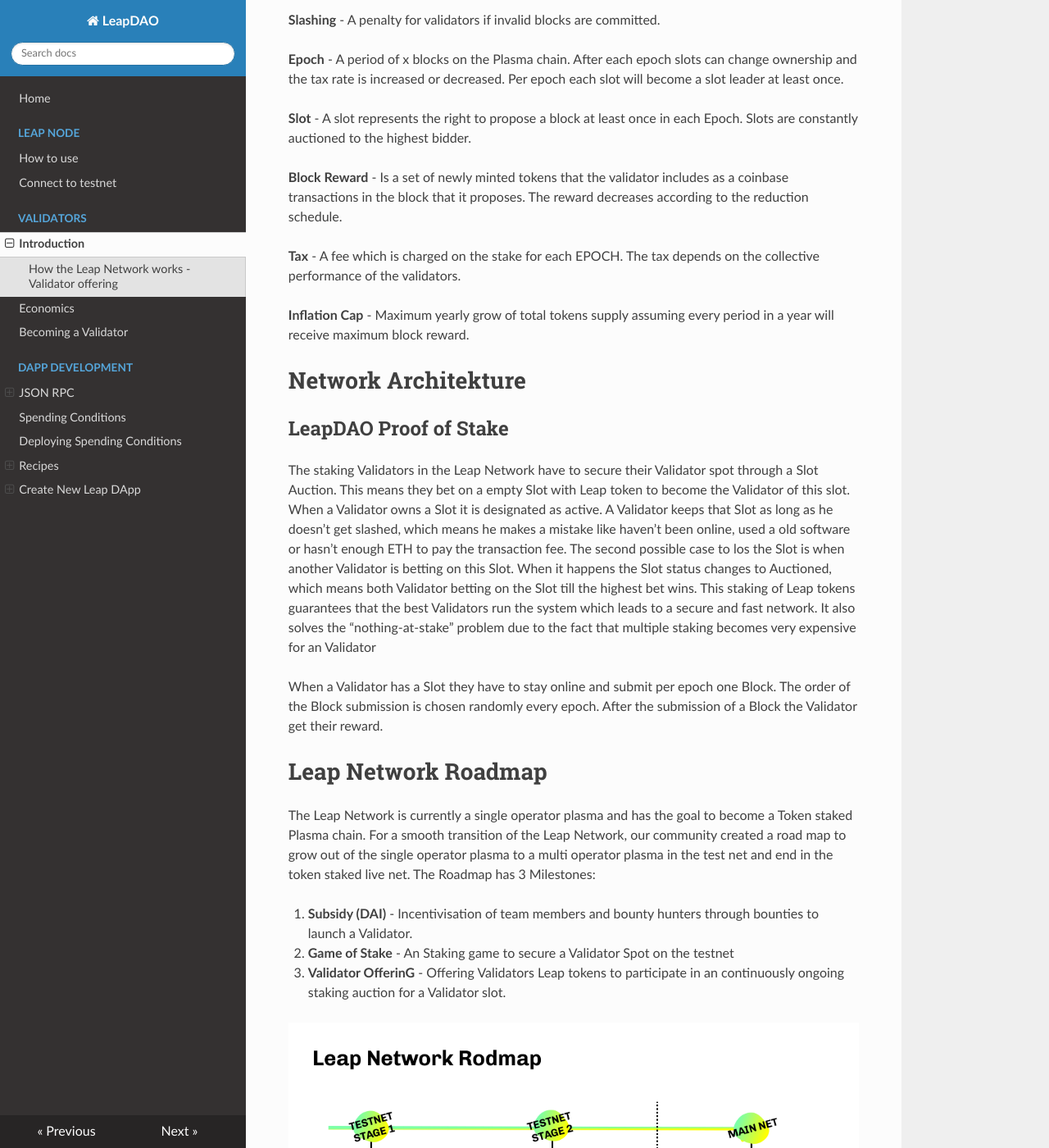
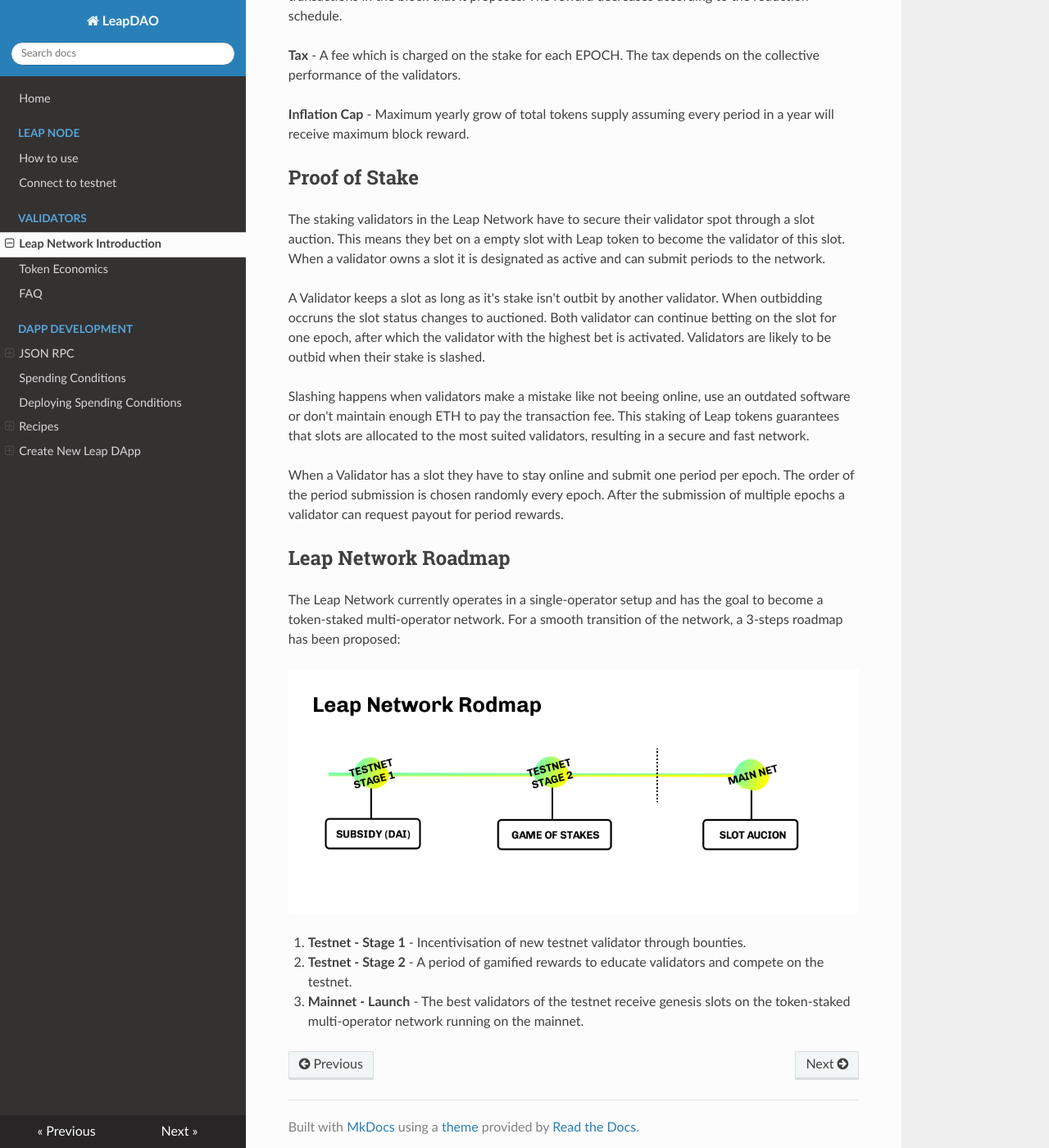
Before and after one commit to leapdao/docs, an MkDocs documentation site: the page built from docs/validators/general.md, in a window 1280 px wide and 1400 px high, scrolled down 1446 px. Shown: the whole window at 82% size. Built offline with MkDocs 1.6.1, drawn with Linux system fonts in a browser that asks for light colours; nearby versions of some CDN libraries; some of the changed text lies outside the part shown.

```diff
--- a/docs/validators/general.md
+++ b/docs/validators/general.md
@@ -1,21 +1,17 @@
-# Introduction
 
-## How the  Leap Network works - Validator offering
+## Network Scalability
 
-LeapDAO is a decentralized autonomous organisation behind the Leap Network creating a scalable second layer solution for the Ethereum Blockchain. The Holacracy managed DAO has over 200 members world wide developing and maintaining the Network, to host a various dapp use cases by increasing the capacity of Ethereum as well as widening the scope of possible Dapps in the Ethereum ecosystem.
-
->“We develop Plasma Leap, a scaling technology to deliver
->scalability as global public utility to the Ethereum main-net.”
-
-The Leap Network creates scalability through a plasma layer two solution with proof of stake. Scalability is achieved through the hashing of 4000 Transactions in one Block with a Block Time of 2 - 4 seconds on the Plasma Chain. Then the maximal amount of 32 Blocks get stamped on the Ethereum main - net every 1 - 2 min. (the Blocktime of Ethereum). This makes it possible to have an awesome scalability with 1000 transactions per second and less than 4 sec. per Transactions.
+Scalability is achieved through the hashing of up to 4000 transactions in one block with a block time of 2 - 4 seconds on the Plasma chain. Then 32 Plasma-blocks get "anchored" on the Ethereum network every 1 - 2 min as Periods. The compression of many transactions into a single hash which get's submitted to the root chain enables the described scalability.
 
 ![Plasma Network](/img/val-img1.jpg "Description of the Plasma Network")
 
-Every Validator earns one Period reward during one Epoch. The length of the one Epoch depends on the amount of Validator slots. The Order is chosen randomly after each Epoch
+Every Validator earns one Period reward during one Epoch. The length of the one Epoch depends on the amount of Validator slots. The Order is chosen randomly after each Epoch.
 
 The Leap Network will be secured by the Staking of Leap tokens through the Validators. To understand the Leap Network Architecture we will explain some of the key components of the economic design.
 
-**LEAP** - The token used for staking the Plasma Chain. LEAP also pay the transaction fees on the Plasma chain and reward validators for validating (proposing new blocks).
+## Glossary
+
+**LEAP** - The token used for staking the Plasma Chain. LEAP also pay the transaction fees on the Plasma chain and reward validators for proposing new blocks.
 
 **Stake** - An amount of LEAP token locked in the Plasma contract for a specific slot. The stake is used as a collateral to vouch for the correctness of submitted block.
 
@@ -35,23 +31,24 @@ The Leap Network will be secured by the Staking of Leap tokens through the Valid
 
 **Inflation Cap** - Maximum yearly grow of total tokens supply assuming every period in a year will receive maximum block reward.
 
+## Proof of Stake
 
-# Network Architekture
+The staking validators in the Leap Network have to secure their validator spot through a slot auction. This means they bet on a empty slot with Leap token to become the validator of this slot. When a validator owns a slot it is designated as active and can submit periods to the network.
 
-## LeapDAO Proof of Stake
+A Validator keeps a slot as long as it's stake isn't outbit by another validator. When outbidding occruns the slot status changes to auctioned. Both validator can continue betting on the slot for one epoch, after which the validator with the highest bet is activated. Validators are likely to be outbid when their stake is slashed.
 
-The staking Validators in the Leap Network have to secure their Validator spot through a Slot Auction. This means they bet on a empty Slot with Leap token to become the Validator of this slot. When a Validator owns a Slot it is designated as active. A Validator keeps that Slot as long as he doesn’t get slashed, which means he makes a mistake like haven’t been online, used a old software or hasn’t enough ETH to pay the transaction fee. The second possible case to los the Slot is when another Validator is betting on this Slot. When it happens the Slot status changes to Auctioned, which means both Validator betting on the Slot till the highest bet wins. This staking of Leap tokens guarantees that the best Validators run the system which leads to a secure and fast network. It also solves the “nothing-at-stake” problem due to the fact that multiple staking becomes very expensive for an Validator
+Slashing happens when validators make a mistake like not beeing online, use an outdated software or don't maintain enough ETH to pay the transaction fee. This staking of Leap tokens guarantees that slots are allocated to the most suited validators, resulting in a secure and fast network.
 
-When a Validator has a Slot they have to stay online and submit per epoch one Block. The order of the Block submission is chosen randomly every epoch. After the submission of a Block the Validator get their reward.
+When a Validator has a slot they have to stay online and submit one period per epoch. The order of the period submission is chosen randomly every epoch. After the submission of multiple epochs a validator can request payout for period rewards.
 
-# Leap Network Roadmap
+## Leap Network Roadmap
 
-The Leap Network is currently a single operator plasma and has the goal to become a Token staked Plasma chain. For a smooth transition of the Leap Network, our community created a road map to grow out of the single operator plasma to a multi operator plasma in the test net and end in the token staked live net. The Roadmap has 3 Milestones:
-
-1. **Subsidy (DAI)** - Incentivisation of team members and bounty hunters through bounties to launch a Validator.
-
-2. **Game of Stake** - An Staking game to secure a Validator Spot on the testnet
-
-3. **Validator OfferinG** - Offering Validators Leap tokens to participate in an continuously ongoing staking auction for a Validator slot.
+The Leap Network currently operates in a single-operator setup and has the goal to become a token-staked multi-operator network. For a smooth transition of the network, a 3-steps roadmap has been proposed:
 
 ![Roadmap](/img/val-img3.jpg "Roadmap")
+
+1. **Testnet - Stage 1** - Incentivisation of new testnet validator through bounties.
+
+2. **Testnet - Stage 2** - A period of gamified rewards to educate validators and compete on the testnet.
+
+3. **Mainnet - Launch** - The best validators of the testnet receive genesis slots on the token-staked multi-operator network running on the mainnet.
--- a/mkdocs.yml
+++ b/mkdocs.yml
@@ -7,9 +7,9 @@ nav:
     - 'How to use': how-to-use.md
     - 'Connect to testnet': connect.md
   - 'Validators':
-    - 'Introduction': validators/general.md
-    - 'Economics': validators/economics.md
-    - 'Becoming a Validator': validators/instructions.md
+    - 'Leap Network Introduction': validators/general.md
+    - 'Token Economics': validators/economics.md
+    - 'FAQ': validators/instructions.md
   - 'Dapp Development':
     - 'JSON RPC':
       - 'Overview': json-rpc/overview.md
```
Also changed, not shown: docs/data-structures.md (deleted, +0 -87 lines), docs/index.md (+3 -1 lines), docs/validators/instructions.md (+9 -3 lines).
